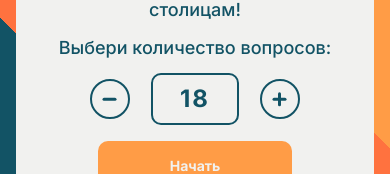
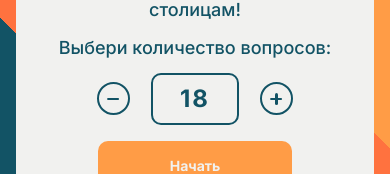
Before and after one commit to marsel-shakirov/preax-sprint-3, a React (Vite) app: page / in a window 390 px wide. Shown: the part 370-544 px from the top of the page. Built offline with nearby package versions, Linux system fonts and the light colour scheme.

Commit message:
debugging button size

```diff
--- a/src/shared/ui/button/Button.module.css
+++ b/src/shared/ui/button/Button.module.css
@@ -125,21 +125,21 @@
 	}
 
 	.counter {
-		--size-counter: 40px;
+		--size-counter: 33px;
 		border: 2.5px solid currentColor;
 	}
 
 	.decrement::after,
 	.increment::after {
-		transform: translate(75%, -44%);
-		width: 14px;
-		height: 3px;
+		transform: translate(67%, -44%);
+		width: 12px;
+		height: 2.5px;
 	}
 
 	.increment::before {
-		transform: translate(16px, -49%);
-		width: 3px;
-		height: 14px;
+		transform: translate(13px, -49%);
+		width: 2.5px;
+		height: 12px;
 	}
 
 	.close {
```
